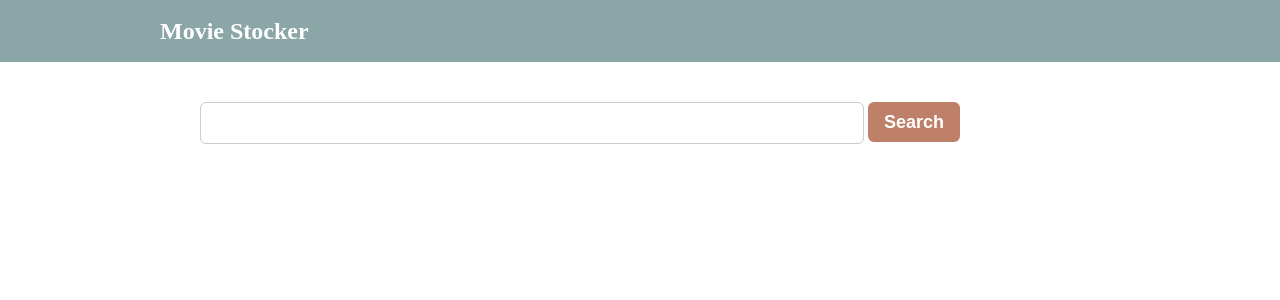
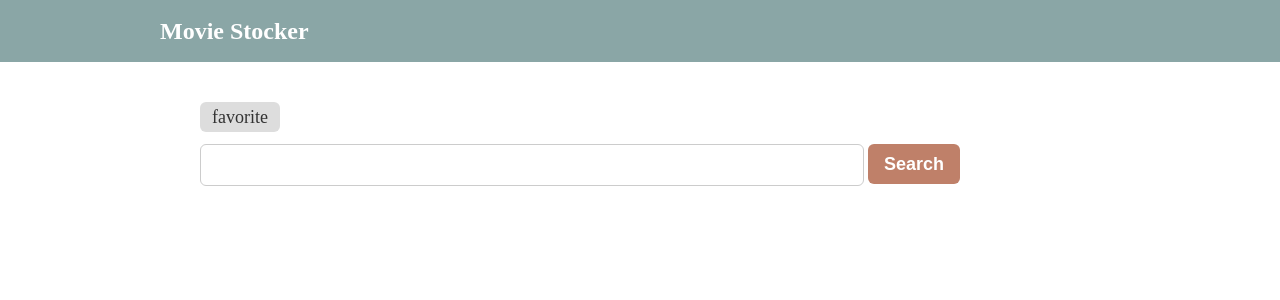
Before and after one commit to yk1979/railway-diary, a Next.js app: page / in a window 1280 px wide. Shown: the top 300 px of the page. Built offline with nearby package versions, Linux system fonts and the light colour scheme.

Commit message:
お気に入りページ追加

```diff
--- a/components/app.js
+++ b/components/app.js
@@ -1,23 +1,22 @@
 import AddMovie from './addMovie';
 import MovieList from './movieList';
+import Link from 'next/link'
+import {Inner, Wrapper, Title} from '../styles/common'
 import styled from 'styled-components';
 
-const Inner = styled.div`
-  width: 960px;
-  margin: 0 auto;
-`
-
-const Wrapper = styled.div`
-  padding: 40px;
-`
-
-const Title = styled.h1`
-  padding: 12px;
-  background-color: #8AA6A6;
-  color: #FFFFFF;
-  font-size: 2.4rem;
-  font-weight: bold;
-  line-height: 1.6;
+const FavLink = styled.a`
+  display: inline-block;
+  height: 30px;
+  margin-bottom: 12px;
+  padding: 0 12px;
+  background-color: #ddd;
+  border-radius: 6px;
+  color: #333;
+  font-size: 1.8rem;
+  line-height: 30px;
+  &:hover {
+    text-decoration: none;
+  }
 `
 
 const App = () => {
@@ -26,8 +25,11 @@ const App = () => {
       <Title><Inner>Movie Stocker</Inner></Title>
       <Inner>
         <Wrapper>
+          <Link href="favorite"><FavLink>favorite</FavLink></Link>
           <AddMovie/>
-          <MovieList/>
+          <MovieList
+            filter="all"
+          />
         </Wrapper>
       </Inner>
     </>
--- a/components/movieList.js
+++ b/components/movieList.js
@@ -2,14 +2,23 @@ import React from 'react';
 import { useSelector } from 'react-redux';
 import MovieItem from './movieitem';
 
-const MovieList = () => {
+const MovieList = ({filter}) => {
   const moviesSelector = state => state.movies;
   const movies = useSelector(moviesSelector);
 
+  const setFilter = (movies, filter) => {
+    switch(filter) {
+      case 'all':
+        return movies;
+      case 'favorite':
+        return movies.filter(movie => movie.favorite)
+    }
+  }
+  const filteredMovies = setFilter(movies, filter)
+
   return (
-    <div>
     <ul>
-        {movies.map(movie => (
+      {filteredMovies.map(movie => (
         <MovieItem
           movie={movie}
           key={movie.id}
@@ -18,7 +27,6 @@ const MovieList = () => {
         />
       ))}
     </ul>
-    </div>
   )
 }
 
--- /dev/null
+++ b/styles/common.js
@@ -0,0 +1,19 @@
+import styled from 'styled-components';
+
+export const Inner = styled.div`
+  width: 960px;
+  margin: 0 auto;
+`
+
+export const Wrapper = styled.div`
+  padding: 40px;
+`
+
+export const Title = styled.h1`
+  padding: 12px;
+  background-color: #8AA6A6;
+  color: #FFFFFF;
+  font-size: 2.4rem;
+  font-weight: bold;
+  line-height: 1.6;
+`
```
Also changed, not shown: pages/favorite.js (added, +18 -0 lines). Lines whose indentation alone changed are shown as unchanged.
